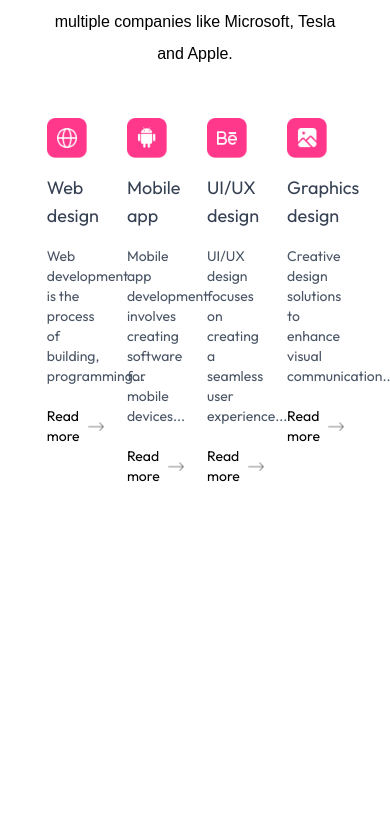
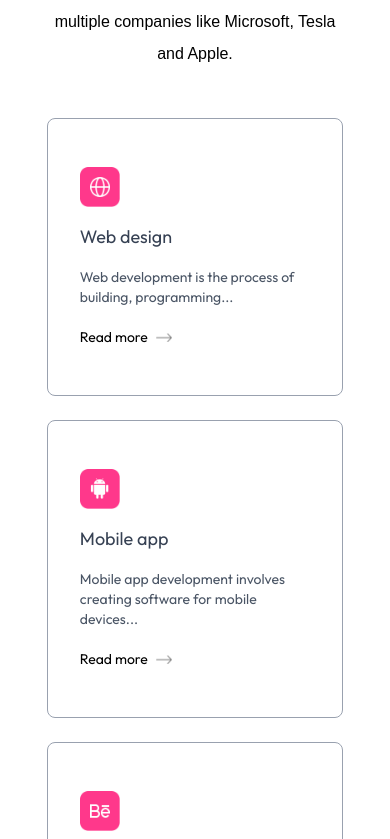
Before and after one commit to Hamimsiddiq007/Portfolio_01, a Next.js app: page / in a window 390 px wide. Shown: the part 2905-3744 px from the top of the page. Before the commit the page ends 3431 px from the top, so only its background shows below. Built offline with nearby package versions, Linux system fonts and the light colour scheme; a web font is replaced by a local one.

Commit message:
service card css

```diff
--- a/components/Services.jsx
+++ b/components/Services.jsx
@@ -10,9 +10,9 @@ const Services = () => {
 
       <p className='text-center mx-auto max-w-2xl mt-5 mb-12 font-ovo'>I am a frontend developer from California, USA with 10 years of experience in multiple companies like Microsoft, Tesla and Apple.</p>
 
-      <div className="grid grid-cols-4 gap-6 my-10">
+      <div className="grid lg:grid-cols-4 grid-cols-1 gap-6 my-10">
         {serviceData.map(({icon, title, description, link}, index) => (
-          <div key={index} className="">
+          <div key={index} className="border border-gray-400 rounded-lg px-8 py-12 hover:shadow-black cursor-pointer hover:bg-light-hover hover:-translate-y-1 duration-500">
             <Image src={icon} alt='Icon' className='w-10'/>
             <h3 className='text-lg my-4 text-gray-700'>{title}</h3>
             <p className='text-sm text-gray-600 leading-5'>{description}</p>
```
